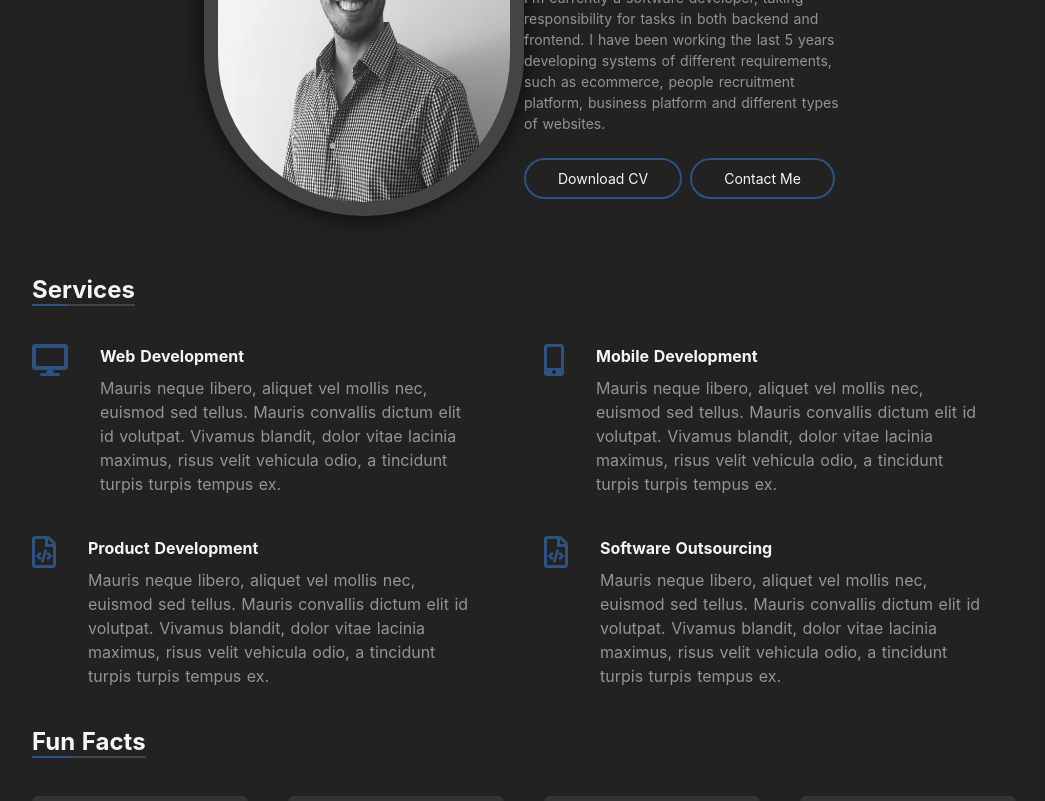
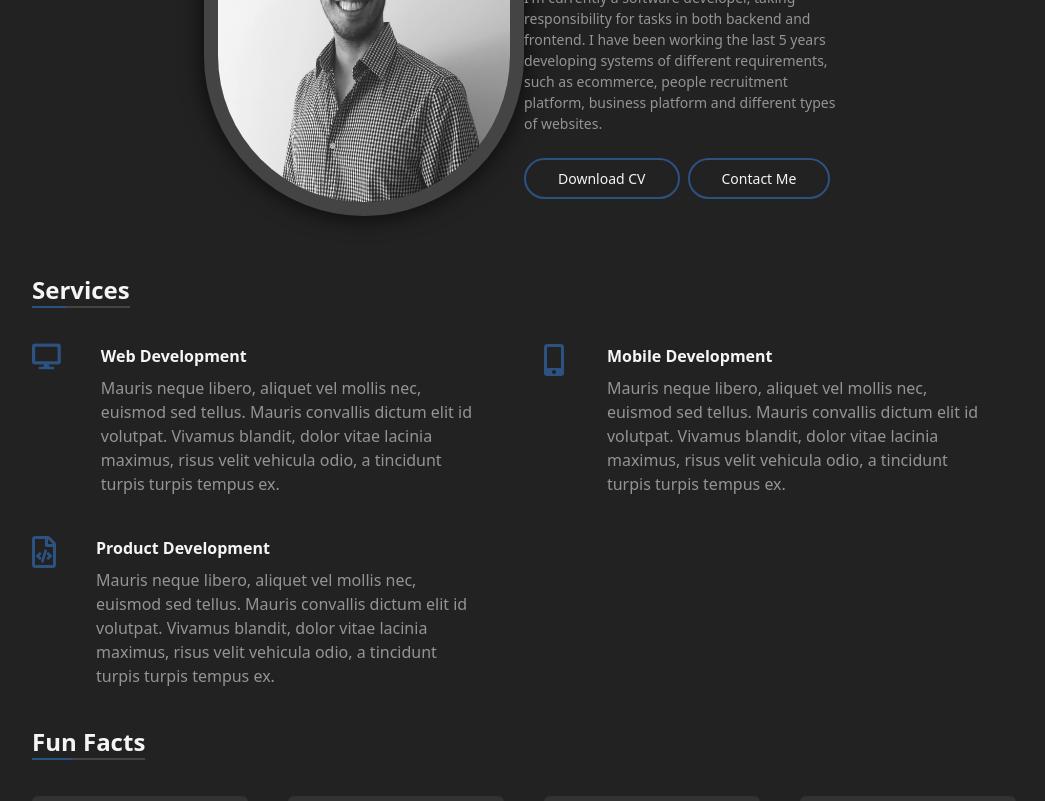
Before and after one commit to JuanNitram/personal-blog, a Nuxt app: page / in a window 1280 px wide. Shown: the part 280-1081 px from the top of the page, without its empty margins (116-1161 px from the left). Built offline with nearby package versions, Linux system fonts and the light colour scheme.

Commit message:
Update version

```diff
--- a/components/pages/home/Services.vue
+++ b/components/pages/home/Services.vue
@@ -5,7 +5,9 @@
         </div>
         <div class="block lg:flex">
             <div class="w-full lg:w-1/2 p-5 flex justify-between">
-                <i class="fas fa-desktop fa-2x px-5 lg:px-0 lg:pb-0 text-blue-800 text-blue-800"></i>
+                <div class="w-48 lg:w-32">
+                    <i class="fas fa-desktop mr-2 lg:px-0 lg:pb-0 text-blue-800 text-blue-800" style="font-size: 1.6em"></i>
+                </div>
                 <div class="px-0 lg:px-8 text-left">
                     <h1 class="text-md text-gray-100 font-bold pb-2">Web Development</h1>
                     <p>
@@ -14,7 +16,9 @@
                 </div>
             </div>
             <div class="w-full lg:w-1/2 p-5 flex justify-between">
-                <i class="fas fa-mobile-alt fa-2x px-5 lg:px-0 lg:pb-0 text-blue-800 text-blue-800"></i>
+                <div class="w-48 lg:w-32">
+                    <i class="fas fa-mobile-alt fa-2x mr-2 lg:px-0 lg:pb-0 text-blue-800 text-blue-800"></i>
+                </div>
                 <div class="px-0 lg:px-8 text-left">
                     <h1 class="text-md text-gray-100 font-bold pb-2">Mobile Development</h1>
                     <p>
@@ -24,19 +28,12 @@
             </div>
         </div>
         <div class="block lg:flex">
-            <div class="w-full lg:w-1/2 p-5 flex justify-between">
-                <i class="far fa-file-code fa-2x px-5 lg:px-0 lg:pb-0 text-blue-800 text-blue-800"></i>
+            <div class="w-full lg:w-1/2 p-5 flex justify-center">
+                <div class="w-48 lg:w-32">
+                    <i class="far fa-file-code fa-2x mr-2 lg:px-0 lg:pb-0 text-blue-800 text-blue-800"></i>
+                </div>
                 <div class="px-0 lg:px-8 text-left">
                     <h1 class="text-md text-gray-100 font-bold pb-2">Product Development</h1>
-                    <p>
-                        Mauris neque libero, aliquet vel mollis nec, euismod sed tellus. Mauris convallis dictum elit id volutpat. Vivamus blandit, dolor vitae lacinia maximus, risus velit vehicula odio, a tincidunt turpis turpis tempus ex.
-                    </p>
-                </div>
-            </div>
-            <div class="w-full lg:w-1/2 p-5 flex justify-between">
-                <i class="far fa-file-code fa-2x px-5 lg:px-0 lg:pb-0 text-blue-800 text-blue-800"></i>
-                <div class="px-0 lg:px-8 text-left">
-                    <h1 class="text-md text-gray-100 font-bold pb-2">Software Outsourcing</h1>
                     <p>
                         Mauris neque libero, aliquet vel mollis nec, euismod sed tellus. Mauris convallis dictum elit id volutpat. Vivamus blandit, dolor vitae lacinia maximus, risus velit vehicula odio, a tincidunt turpis turpis tempus ex.
                     </p>
--- a/layouts/default.vue
+++ b/layouts/default.vue
@@ -50,52 +50,4 @@
   .page-enter, .page-leave-to {
     opacity: 0;
   }
-
-html {
-  font-family: 'Source Sans Pro', -apple-system, BlinkMacSystemFont, 'Segoe UI',
-    Roboto, 'Helvetica Neue', Arial, sans-serif;
-  font-size: 16px;
-  word-spacing: 1px;
-  -ms-text-size-adjust: 100%;
-  -webkit-text-size-adjust: 100%;
-  -moz-osx-font-smoothing: grayscale;
-  -webkit-font-smoothing: antialiased;
-  box-sizing: border-box;
-}
-
-*,
-*:before,
-*:after {
-  box-sizing: border-box;
-  margin: 0;
-}
-
-.button--green {
-  display: inline-block;
-  border-radius: 4px;
-  border: 1px solid #3b8070;
-  color: #3b8070;
-  text-decoration: none;
-  padding: 10px 30px;
-}
-
-.button--green:hover {
-  color: #fff;
-  background-color: #3b8070;
-}
-
-.button--grey {
-  display: inline-block;
-  border-radius: 4px;
-  border: 1px solid #35495e;
-  color: #35495e;
-  text-decoration: none;
-  padding: 10px 30px;
-  margin-left: 15px;
-}
-
-.button--grey:hover {
-  color: #fff;
-  background-color: #35495e;
-}
 </style>
```
Also changed, not shown: 9 other files (tests, documents, lock files or other folders). Lines whose indentation alone changed are shown as unchanged.
